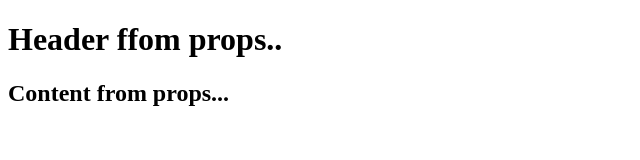
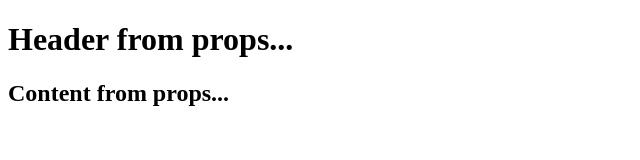
Before and after one commit to toanlehcm/demo_reactjs, a React (Create React App) app: page / in a window 1280 px wide. Shown: the top 160 px of the page, without its empty margins (0-640 px from the left). Built offline with nearby package versions, Linux system fonts and the light colour scheme.

Commit message:
props - default props

```diff
--- a/src/App.js
+++ b/src/App.js
@@ -11,4 +11,9 @@ class App extends React.Component {
    }
 }
 
+App.defaultProps = {
+   headerProp: "Header from props...",
+   contentProp: "Content from props..."
+}
+
 export default App;
--- a/src/index.js
+++ b/src/index.js
@@ -2,6 +2,6 @@ import React from "react";
 import ReactDOM from "react-dom";
 import App from "./App";
 
-ReactDOM.render(<App headerProp = "Header ffom props.." contentProp = "Content from props..."/>, document.getElementById('app'));
+ReactDOM.render(<App />, document.getElementById('app'));
 
 // export default App; // export do not working so using document.getEmplementById('app')
```
Also changed, not shown: 1 other file (tests, documents, lock files or other folders).
